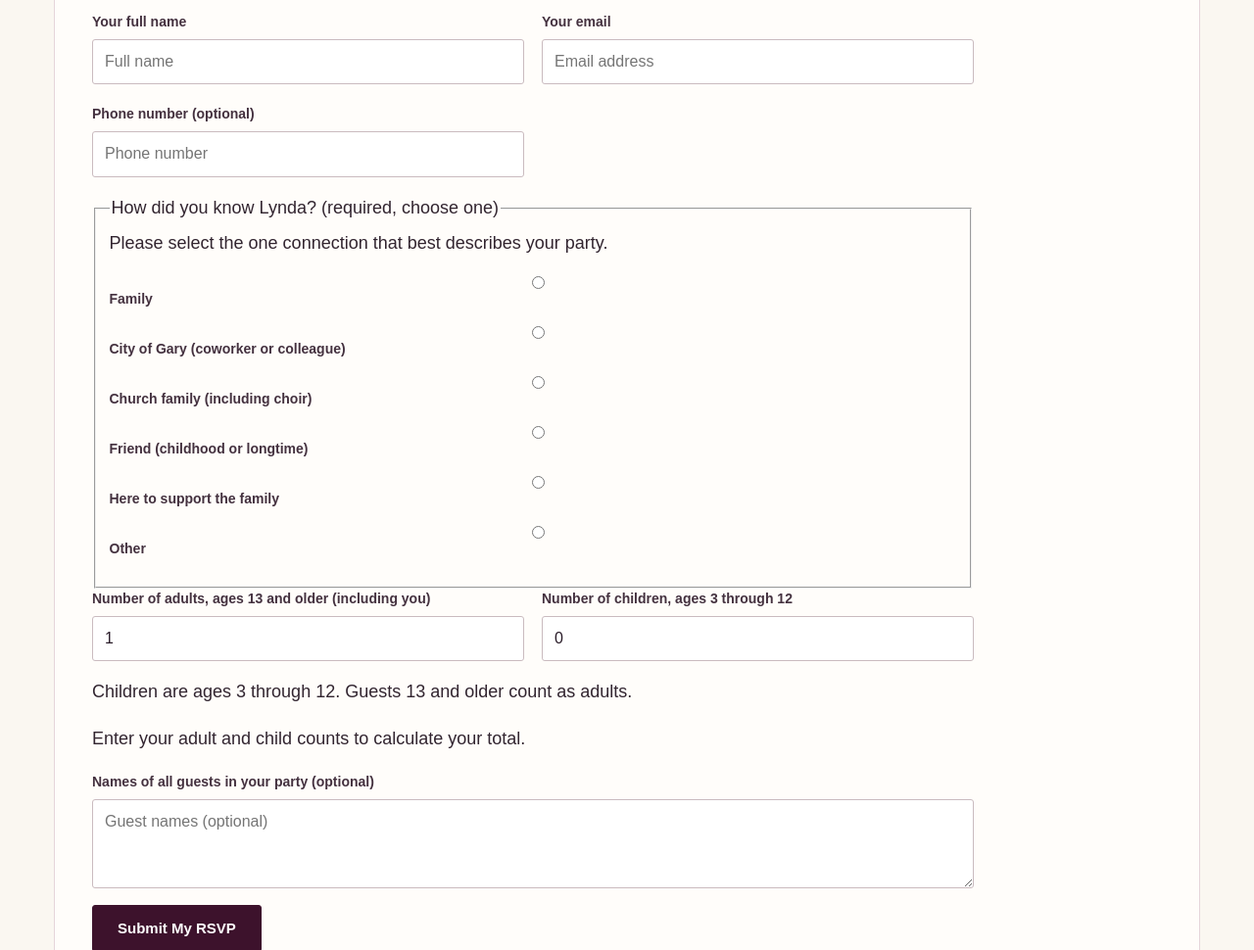
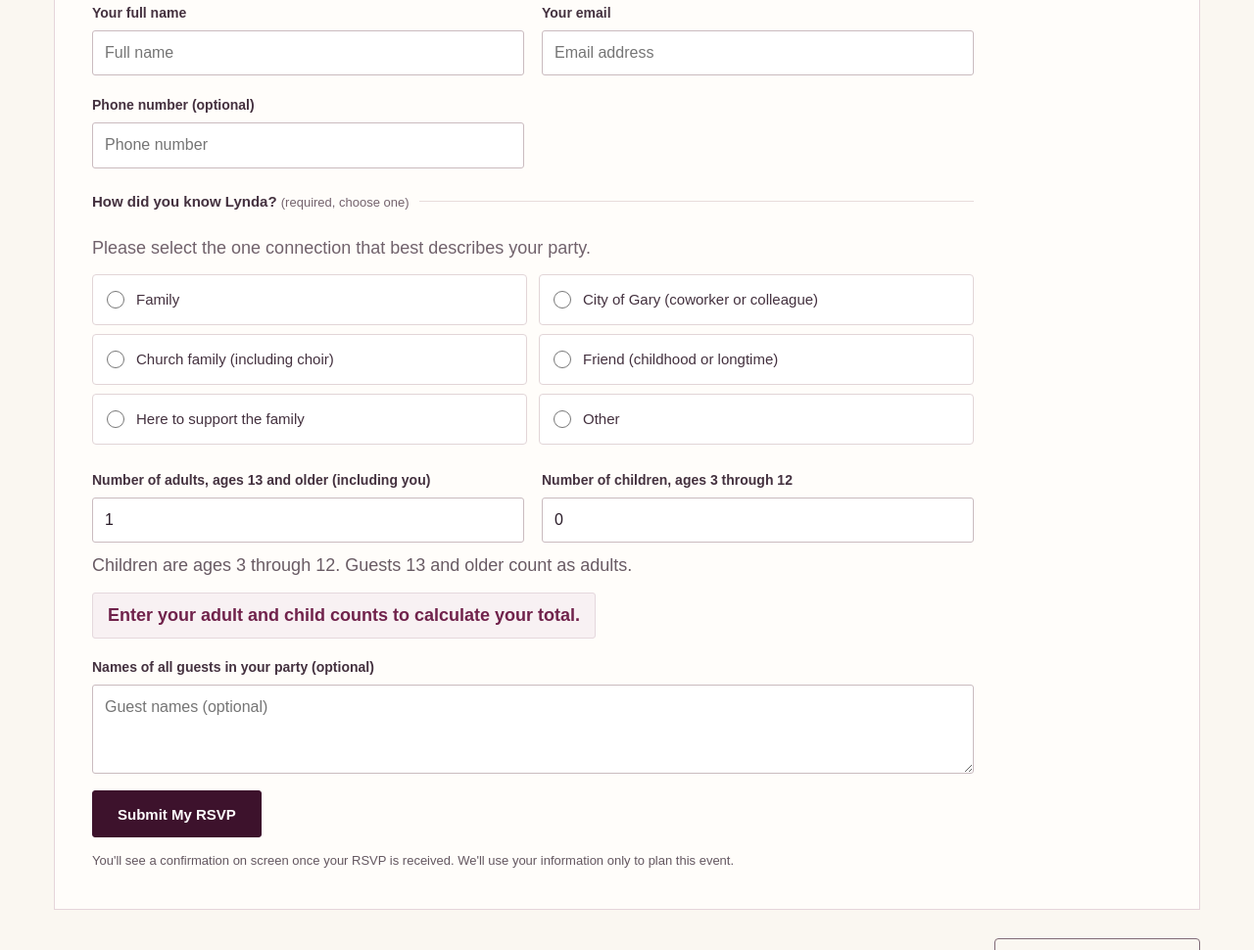
Before and after one commit to almecajones-cmd/foreverlyndamarie, a plain HTML site: page dist/index.html in a window 1280 px wide. Shown: the part 3788-4758 px from the top of the page at 98% size. Drawn offline with nearby package versions, Linux system fonts and the light colour scheme; a web font is replaced by a local one.

Commit message:
Style accessible six-option RSVP radios, adults and children totals, and conditional Gary fields

```diff
--- a/dist/styles.css
+++ b/dist/styles.css
@@ -929,3 +929,111 @@ header{border-bottom:1px solid #ad88534d}
     object-fit: contain;
   }
 }
+
+/* Adult-child repast RSVP radio choice layout and conditional Gary count */
+.plan-section #repast-rsvp-form .rsvp-radio-group {
+  min-width: 0;
+  margin: 6px 0 18px;
+  padding: 16px 0 8px;
+  border: 0;
+  border-top: 1px solid #e8dcdb;
+}
+.plan-section #repast-rsvp-form .rsvp-radio-group legend {
+  font: 600 15px/1.5 'Source Sans 3', Arial, sans-serif;
+  color: #44313f;
+  padding: 0 10px 0 0;
+}
+.plan-section #repast-rsvp-form .rsvp-required {
+  font-size: 13px;
+  color: #74636d;
+  font-weight: 400;
+}
+.plan-section #repast-rsvp-form #rsvp-relationship-help {
+  font-size: 13px;
+  color: #71626c;
+  margin: 6px 0 11px;
+}
+.plan-section #repast-rsvp-form .rsvp-radio-options {
+  display: grid;
+  grid-template-columns: repeat(2, minmax(0, 1fr));
+  gap: 9px 12px;
+}
+.plan-section #repast-rsvp-form .rsvp-radio-options label {
+  display: flex;
+  align-items: center;
+  gap: 12px;
+  padding: 12px 14px;
+  margin: 0;
+  min-height: 52px;
+  box-sizing: border-box;
+  border: 1px solid #e2d5d7;
+  border-radius: 4px;
+  background: #fff;
+  cursor: pointer;
+  font-size: 15px;
+  line-height: 1.35;
+  font-weight: 500;
+}
+.plan-section #repast-rsvp-form .rsvp-radio-options label:has(input:checked) {
+  background: #faf1f4;
+  border-color: #92285b;
+}
+.plan-section #repast-rsvp-form .rsvp-radio-options input[type="radio"] {
+  appearance: auto;
+  -webkit-appearance: radio;
+  display: block;
+  flex: 0 0 18px;
+  width: 18px !important;
+  min-width: 18px !important;
+  height: 18px !important;
+  padding: 0 !important;
+  margin: 0 !important;
+  border: initial;
+  accent-color: #8d2658;
+  background: transparent;
+}
+.plan-section #repast-rsvp-form .rsvp-radio-options label:focus-within {
+  outline: 2px solid #8c2156;
+  outline-offset: 2px;
+}
+.plan-section #repast-rsvp-form #rsvp-gary-fields[hidden] { display: none !important; }
+.plan-section #repast-rsvp-form .rsvp-gary-fields {
+  display: grid;
+  grid-template-columns: minmax(0,1fr) minmax(0,1fr);
+  gap: 0 20px;
+  padding: 20px 18px 6px;
+  margin: 0 0 22px;
+  background: #f9f1f4;
+  border-left: 3px solid #912354;
+}
+.plan-section #repast-rsvp-form .rsvp-gary-fields .rsvp-field-help {
+  grid-column: 1 / -1;
+  margin: -9px 0 18px;
+}
+.plan-section #repast-rsvp-form .rsvp-field-help {
+  font: 13px/1.5 'Source Sans 3',Arial,sans-serif;
+  color: #695b64;
+  margin: -7px 0 14px;
+}
+.plan-section #repast-rsvp-form .rsvp-total {
+  display: inline-block;
+  margin: 0 0 19px;
+  padding: 9px 15px;
+  border: 1px solid #e5d8dd;
+  border-radius: 3px;
+  background: #f8f1f3;
+  color: #70224b;
+  font: 600 15px/1.5 'Source Sans 3',Arial,sans-serif;
+}
+.plan-section .repast-set-menu {
+  color: #5d4953 !important;
+  font-size: 14px !important;
+  margin-top: -8px !important;
+  margin-bottom: 21px !important;
+}
+@media (max-width: 720px) {
+  .plan-section #repast-rsvp-form .rsvp-radio-options { grid-template-columns: minmax(0,1fr); }
+  .plan-section #repast-rsvp-form .rsvp-radio-options label { min-height: 51px; }
+  .plan-section #repast-rsvp-form .rsvp-gary-fields { grid-template-columns: minmax(0,1fr); }
+  .plan-section #repast-rsvp-form .rsvp-gary-fields .rsvp-field-help { grid-column: 1; }
+}
```
